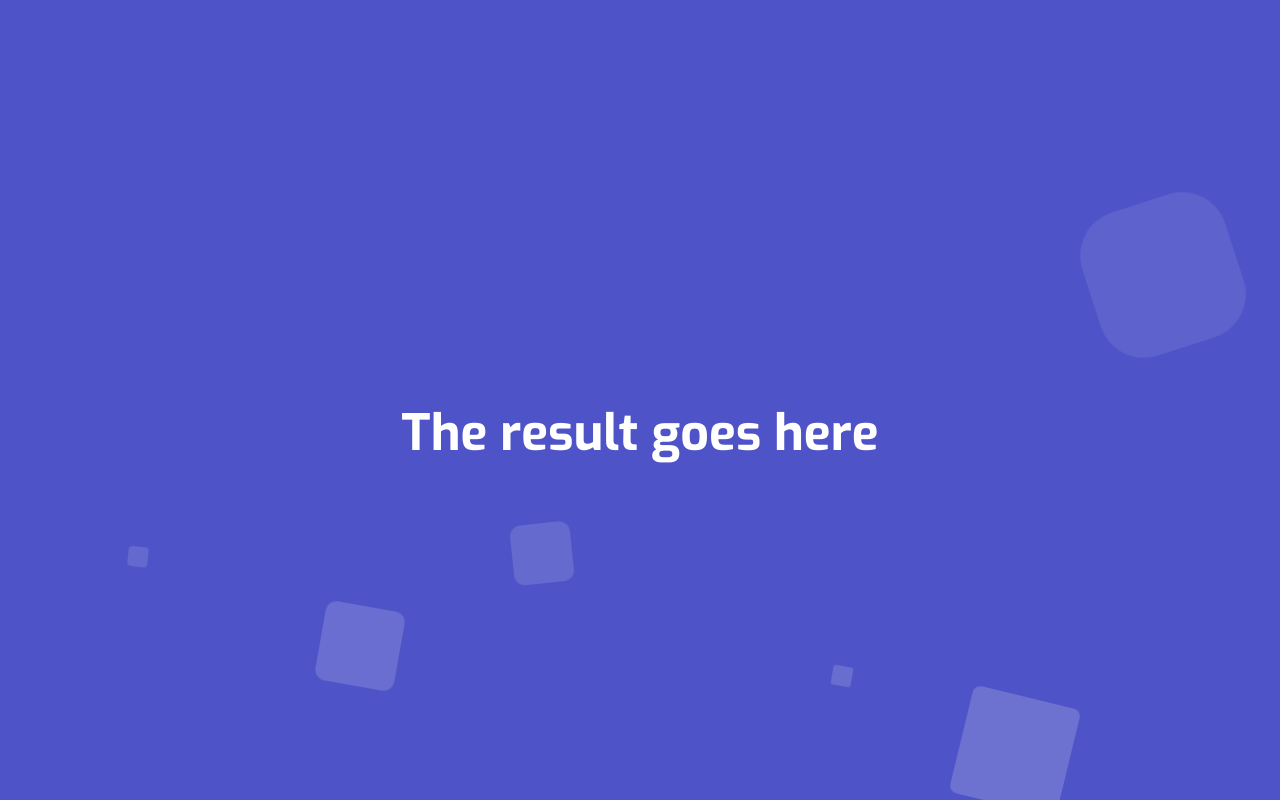
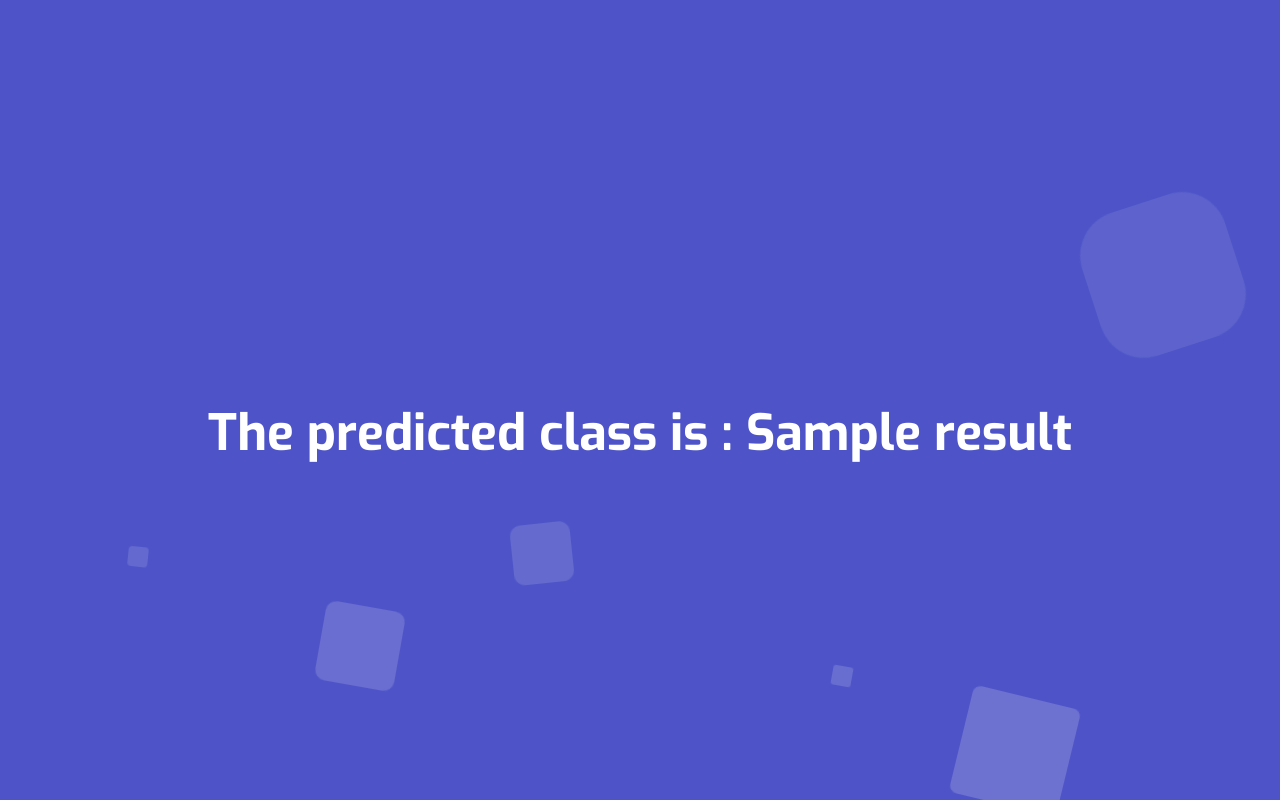
Before and after one commit to ankitoscar/hindi-characters, a Django app: template app/templates/uploader/result.html in a window 1280 px wide. Run offline with Django 3.2, Linux system fonts and the light colour scheme; the template is opened without the code that fills it: most values are stand-ins (such as "Sample title", 1, 10 or a date in 2020).

Commit message:
Added {{ result }} for class prediction

```diff
--- a/app/templates/uploader/result.html
+++ b/app/templates/uploader/result.html
@@ -5,10 +5,11 @@
             Result
         </title>
         <link rel="stylesheet" href="{% static 'css/result.css' %}">
+        <link rel="shortcut icon" type="image/png" href="{% static 'favicon.ico' %}"/>
     </head>
     <body>
         <div class="context">
-            <h1>The result goes here</h1>
+            <h1>The predicted class is : {{ result }}</h1>
         </div>
 
 
```
